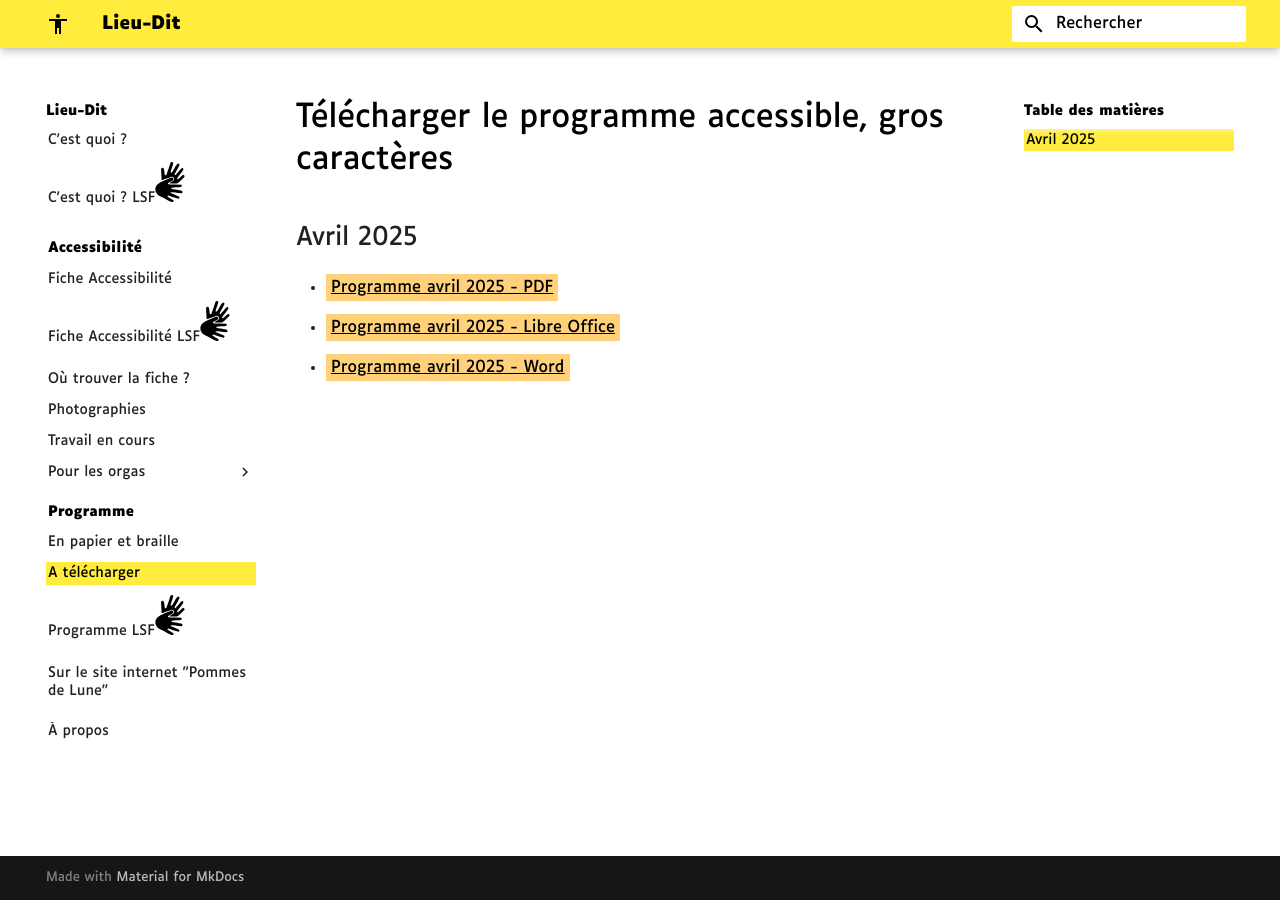
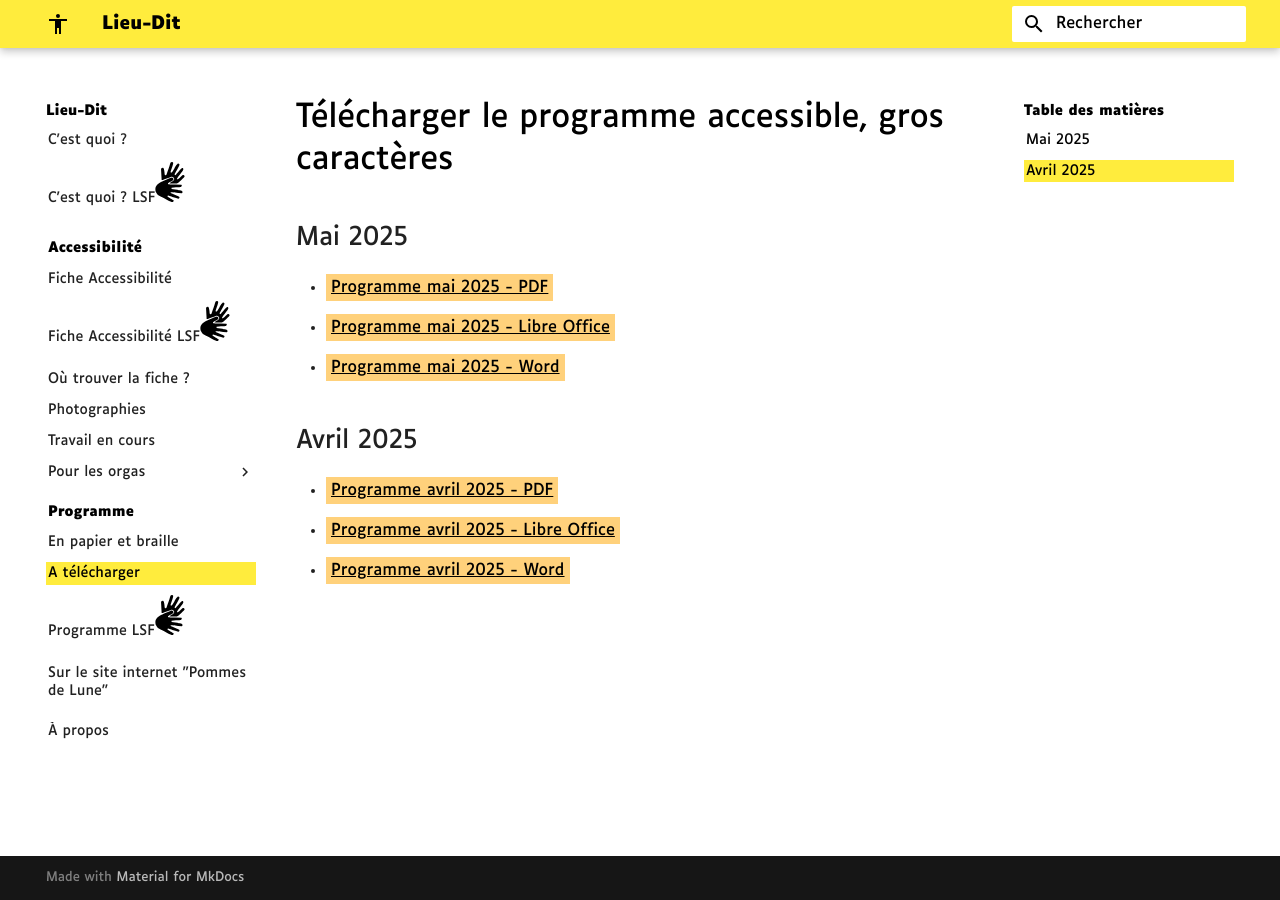
Before and after one commit to Lieu-Dit/web, an MkDocs documentation site: the page built from docs/prog.md, in a window 1280 px wide. Built offline with MkDocs 1.6.1 and Material for MkDocs 9.7.7, drawn with Linux system fonts in a browser that asks for light colours.

Commit message:
add prog mai 2025

```diff
--- a/docs/prog.md
+++ b/docs/prog.md
@@ -1,4 +1,9 @@
 # Télécharger le programme accessible, gros caractères
+
+## Mai 2025
+- [Programme mai 2025 - PDF](programme/Programme%20Lieu-Dit%20mai%202025.pdf)
+- [Programme mai 2025 - Libre Office](programme/Programme%20Lieu-Dit%20mai%202025.odt)
+- [Programme mai 2025 - Word](programme/Programme%20Lieu-Dit%20mai%202025.docx)
 
 ## Avril 2025
 - [Programme avril 2025 - PDF](programme/Programme%20Lieu-Dit%20avril%202025.pdf)
```
Also changed, not shown: 3 other files.
